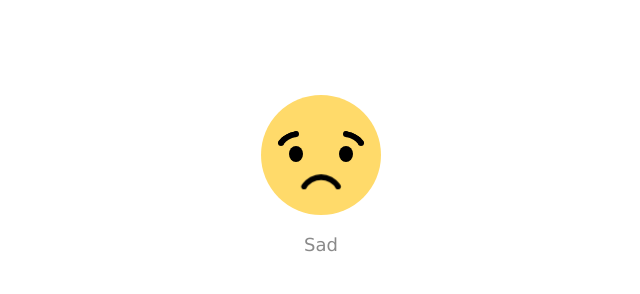
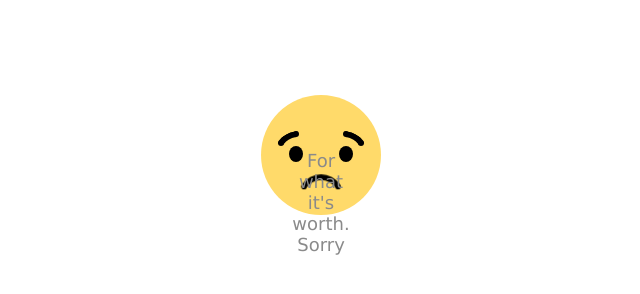
Before and after one commit to agnieve70/agnieve70.github.io, a plain HTML site: page index.html in a window 1280 px wide. Shown: the whole page, without its empty margins (319-959 px from the left). Drawn offline with Linux system fonts and the light colour scheme.

Commit message:
change content in sad emoji

```diff
--- a/style.css
+++ b/style.css
@@ -330,7 +330,7 @@ body {
 }
 
 .emoji--sad:after {
-  content: 'Sad';
+  content: "For what it's worth. Sorry";
 }
 
 .emoji--sad .emoji__face {
```
